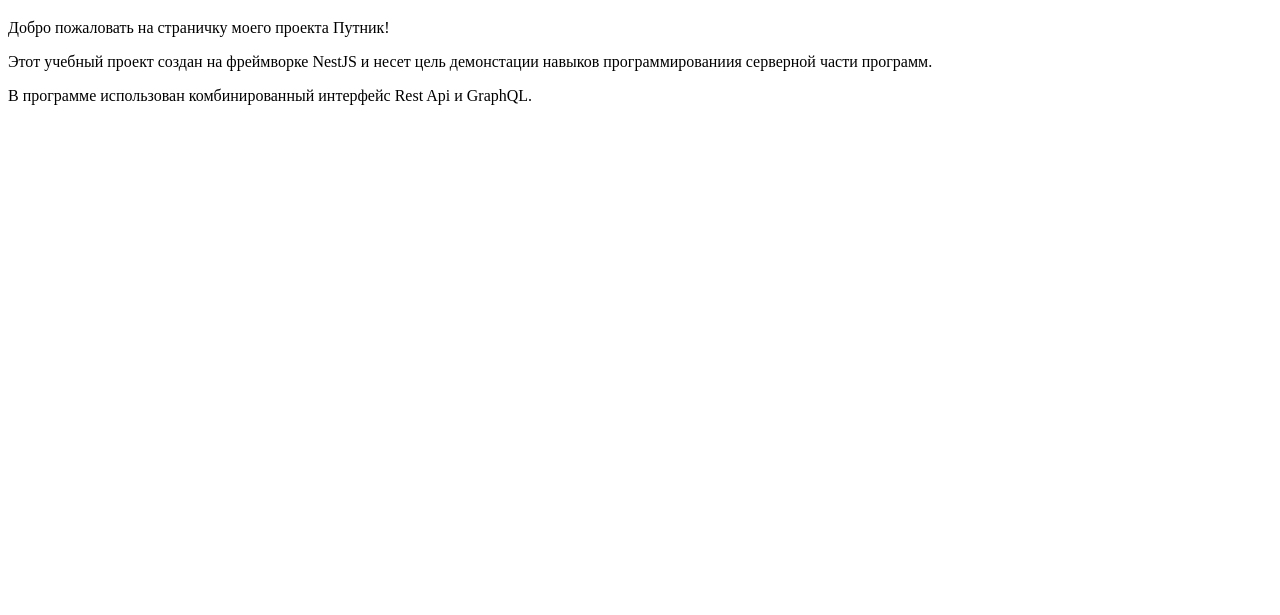
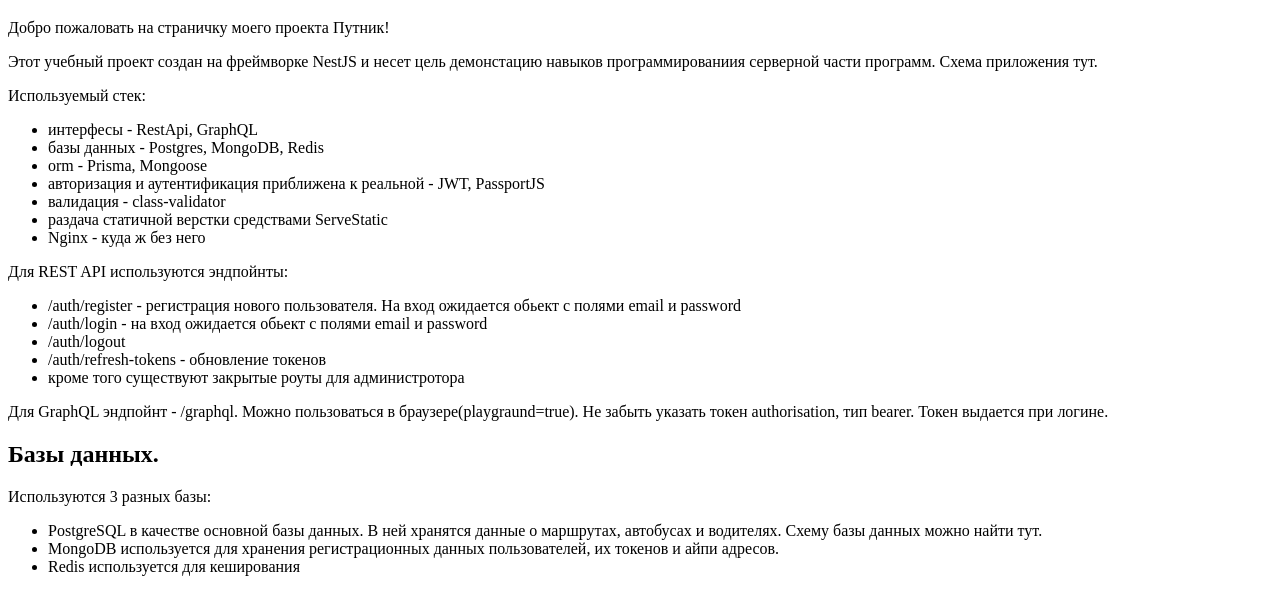
Before and after one commit to AntonRemenets/transport, a website: page public/index.html in a window 1280 px wide. Shown: the part 61-676 px from the top of the page. Drawn offline with Linux system fonts and the light colour scheme.

Commit message:
starting to do html

```diff
--- a/public/index.html
+++ b/public/index.html
@@ -10,9 +10,37 @@
 <body>
 <h1>Transport</h1>
 <p>Добро пожаловать на страничку моего проекта Путник!</p>
-<p>Этот учебный проект создан на фреймворке NestJS и несет цель демонстации навыков программированиия серверной части
-  программ.</p>
-<p>В программе использован комбинированный интерфейс Rest Api и GraphQL.</p>
+<p>Этот учебный проект создан на фреймворке NestJS и несет цель демонстацию навыков программированиия серверной части
+  программ. Схема приложения тут.</p>
+<p>Используемый стек:</p>
+<ul>
+  <li>интерфесы - RestApi, GraphQL</li>
+  <li>базы данных - Postgres, MongoDB, Redis</li>
+  <li>orm - Prisma, Mongoose</li>
+  <li>авторизация и аутентификация приближена к реальной - JWT, PassportJS</li>
+  <li>валидация - class-validator</li>
+  <li>раздача статичной верстки средствами ServeStatic</li>
+  <li>Nginx - куда ж без него</li>
+</ul>
+<p>Для REST API используются эндпойнты:</p>
+<ul>
+  <li>/auth/register - регистрация нового пользователя. На вход ожидается обьект с полями email и password</li>
+  <li>/auth/login - на вход ожидается обьект с полями email и password</li>
+  <li>/auth/logout</li>
+  <li>/auth/refresh-tokens - обновление токенов</li>
+  <li>кроме того существуют закрытые роуты для администротора</li>
+</ul>
+<p>Для GraphQL эндпойнт - /graphql. Можно пользоваться в браузере(playgraund=true). Не забыть указать токен
+  authorisation, тип bearer. Токен выдается при логине.</p>
+<h2>Базы данных.</h2>
+<p>Используются 3 разных базы:</p>
+<ul>
+  <li>PostgreSQL в качестве основной базы данных. В ней хранятся данные о маршрутах, автобусах и водителях. Схему базы
+    данных можно найти тут.
+  </li>
+  <li>MongoDB используется для хранения регистрационных данных пользователей, их токенов и айпи адресов.</li>
+  <li>Redis используется для кеширования</li>
+</ul>
 <p></p>
 </body>
 </html>
```
Also changed, not shown: README.md.
